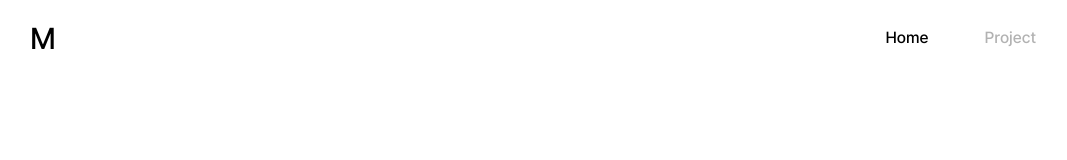
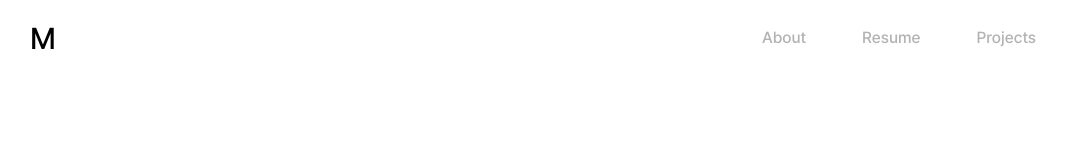
Before and after one commit to kmuseong/portfolio, a React (Vite) app: page / in a window 1280 px wide. Shown: the top 160 px of the page, without its empty margins (98-1165 px from the left). Built offline with nearby package versions, Linux system fonts and the light colour scheme; the HTML template or start-up script is replaced by a standard one.

Commit message:
DESIGN(header) : 헤더 css 수정

```diff
--- a/src/components/Header.jsx
+++ b/src/components/Header.jsx
@@ -18,6 +18,7 @@ const HeaderS = styled.header`
 
     .logo {
         font-size: 30px;
+        color: black;
     }
 `;
 
@@ -28,35 +29,41 @@ const Nav = styled.ul`
 
     a {
         padding: 8px 18px;
-        color: inherit;
-        opacity: 0.3;
         transition: all 0.2s ease-in-out;
+        color: rgba(0, 0, 0, 0.3);
 
         &:hover {
-            opacity: 1;
+            color: rgba(0, 0, 0, 0.78);
         }
     }
 
     .active {
-        opacity: 1;
+        color: rgba(0, 0, 0, 1);
     }
 `;
 
 const Header = () => {
     const location = useLocation();
 
+    const navlist = ['about', 'resume', 'projects'];
+
     return (
         <HeaderS>
             <div>
-                <span className="logo">M</span>
+                <Link to="/" className="logo">
+                    M
+                </Link>
                 <nav>
                     <Nav>
-                        <Link to="/" className={location.pathname === '/' ? 'active' : ''}>
-                            home
-                        </Link>
-                        <Link to="/projects" className={location.pathname === '/projects' ? 'active' : ''}>
-                            project
-                        </Link>
+                        {navlist.map((path) => (
+                            <Link
+                                key={path}
+                                to={`/${path}`}
+                                className={location.pathname === `/${path}` ? 'active' : ''}
+                            >
+                                {path}
+                            </Link>
+                        ))}
                     </Nav>
                 </nav>
             </div>
```
